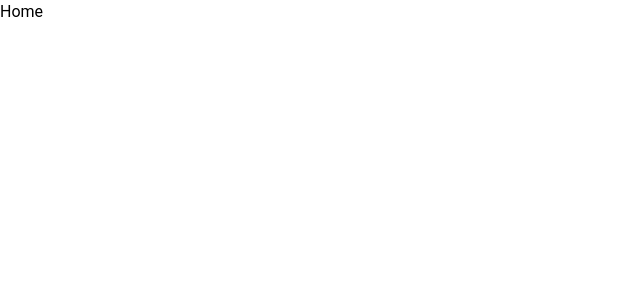
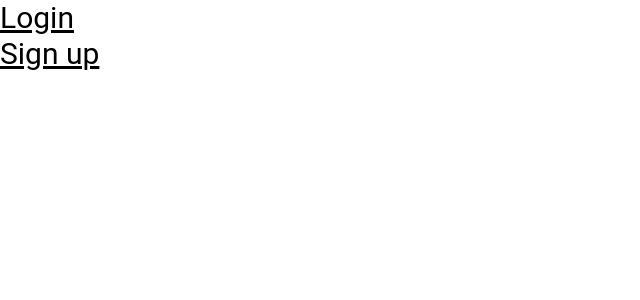
Before and after one commit to Hack-Weekly/lavender-stickynotes, a React (Create React App) app in the folder frontend/: page / in a window 1280 px wide. Shown: the top 300 px of the page, without its empty margins (0-640 px from the left). Built offline with nearby package versions, Linux system fonts and the light colour scheme.

Commit message:
Added Routes Home

```diff
--- a/frontend/src/App.js
+++ b/frontend/src/App.js
@@ -6,15 +6,15 @@ import { isAuth } from "./services/utils/isAuth";
 import { logout } from "./services/endpoints/users";
 export default function App() {
   const location = useLocation();
-  const [authenticated, setAuthenticated] = useState(false);
+  const [isAuthenticated, setIsAuthenticated] = useState(false);
 
   useEffect(()=>{
     const checkAuth = async() => {
       try{
-      setAuthenticated(await isAuth());
+      setIsAuthenticated(await isAuth());
       }catch(error){
         console.error(error);
-        setAuthenticated(false);
+        setIsAuthenticated(false);
       }
     }
   checkAuth();
@@ -23,8 +23,8 @@ export default function App() {
   return (
     <>
       <Routes>
-        <Route path="/" element={<Home />} />
-        <Route path="/login" element={<FormPage isLogin = {true} />} />
+        <Route path="/" element={<Home isAuthenticated={isAuthenticated} />} />
+        <Route path="/login" element={<FormPage isLogin={true} />} />
         <Route path="/signup" element={<FormPage isLogin={false} />} />
       </Routes>
     </>
--- a/frontend/src/pages/Home.jsx
+++ b/frontend/src/pages/Home.jsx
@@ -1,7 +1,30 @@
-export const Home =  () => {
+import { Link, useNavigate} from "react-router-dom";
+import { logout } from "../services/endpoints/users";
+import { Button } from "@material-tailwind/react";
+export const Home =  ({isAuthenticated}) => {
+    const navigate = useNavigate();
+    const HandleLogout =  () => {
+        logout();
+        navigate("/");
+    }
     return(
-        <div>
-            Home
-        </div>
+        <>
+        { !isAuthenticated ?  (
+            <>
+            <Link to="/login">
+                <p className="text-3xl underline">Login</p>
+            </Link>
+             <Link to="/signup">
+                <p className="text-3xl underline">Sign up</p>
+            </Link>
+            </>
+        )
+            : (<>
+                <p className="text-3xl">Welcome !</p>
+                <Button onClick={HandleLogout}>Logout</Button>
+               </>
+            )
+        }
+        </>
     )
 }
```
